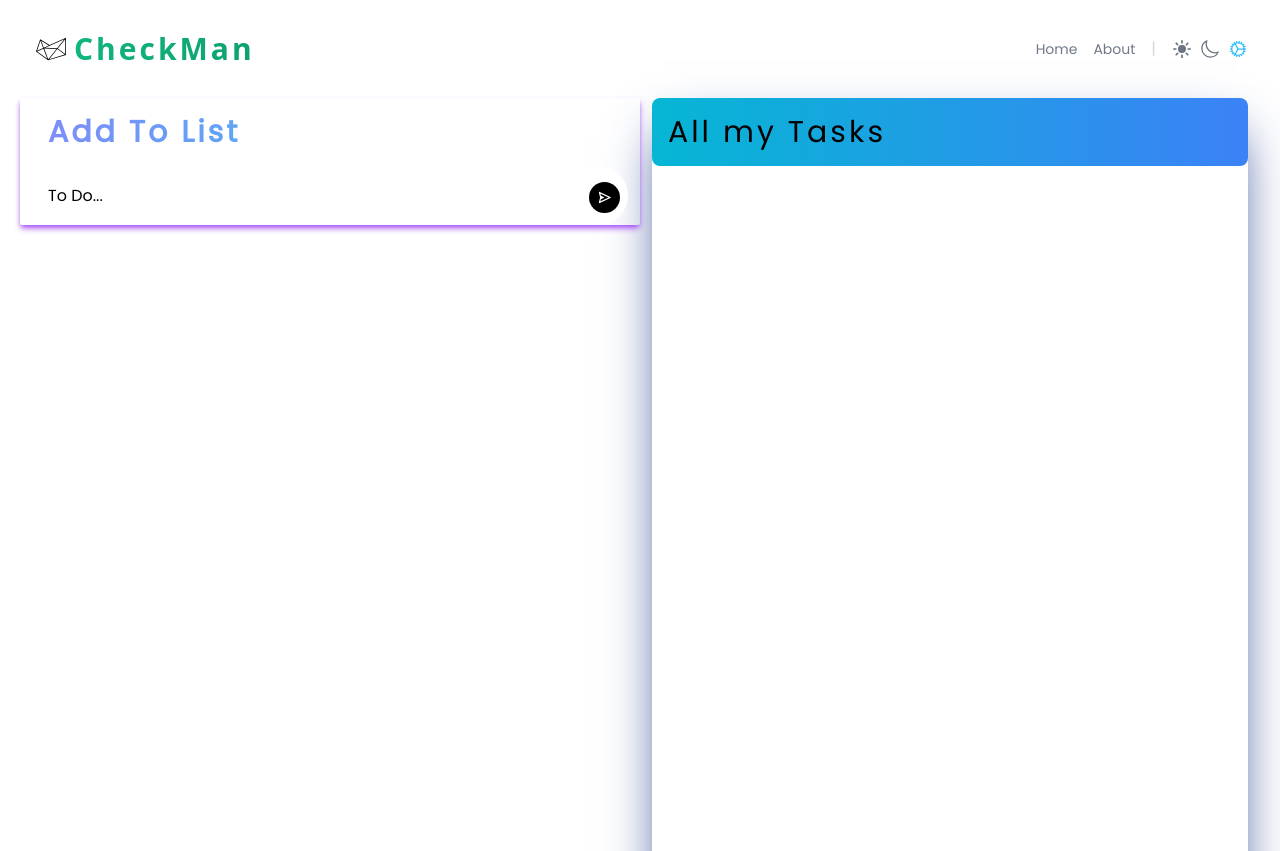
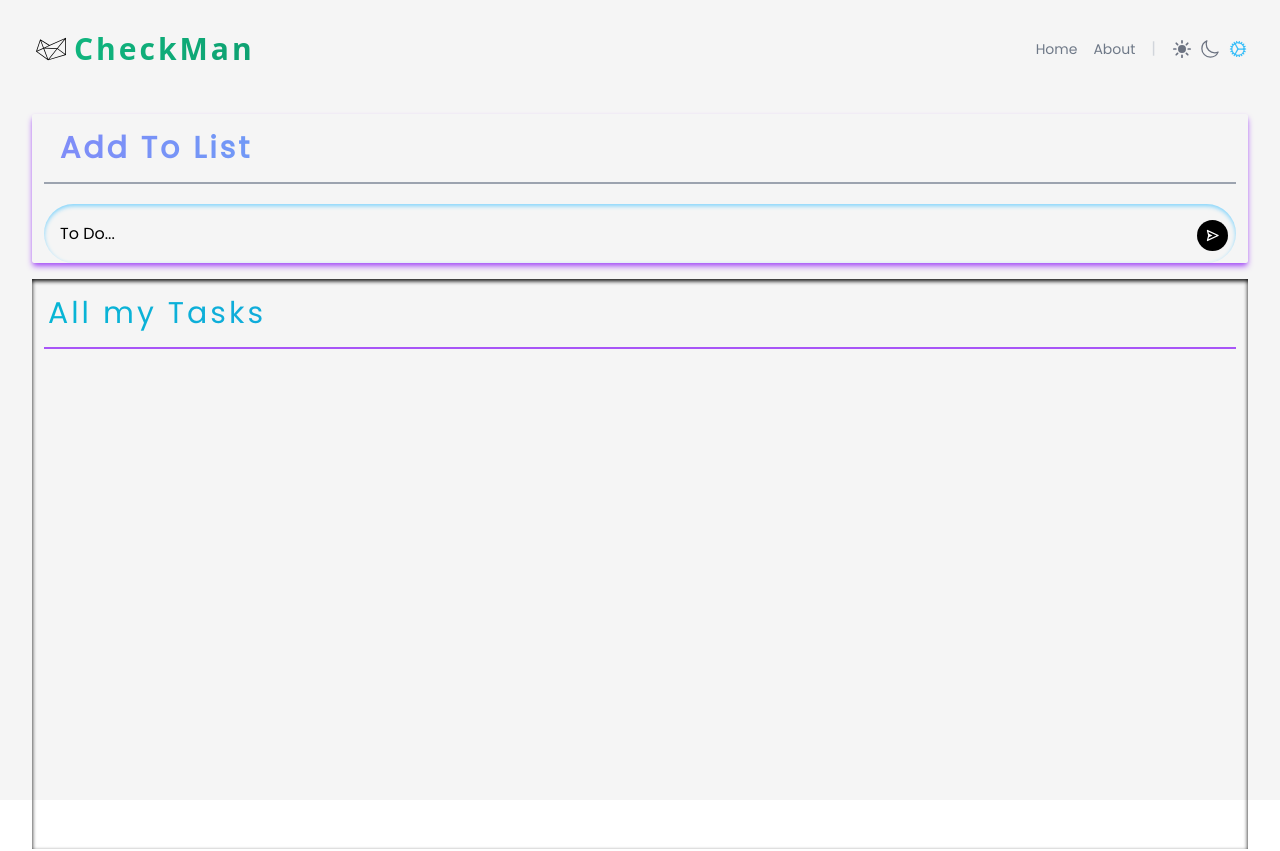
Before and after one commit to sobhanhadikhah/ChechkMan, a React (Vite) app: page / in a window 1280 px wide. Shown: the top 851 px of the page. Built offline with nearby package versions, Linux system fonts and the light colour scheme.

Commit message:
change some styles and added shadow

```diff
--- a/src/App.jsx
+++ b/src/App.jsx
@@ -17,7 +17,7 @@ const App = () => {
 
   return (
     <AnimatePresence mode="wait" >
-      <div className="h-screen dark:bg-slate-800 bg-white "
+      <div className="h-screen dark:bg-slate-800 bg-[#F5F5F5] "
       >
 
         <motion.div variants={navbarVarition} initial="hidden" animate="visible"  >
--- a/src/components/inputToDo.jsx
+++ b/src/components/inputToDo.jsx
@@ -3,14 +3,16 @@ const InputToDo = ({ handleChange, handleToAdd, text, setText }) => {
 
     return (
         <div>
-            <div className=" absolute lg:relative bottom-0 w-full px-3  shadow-md shadow-purple-500 rounded-sm " >
-                <h1 className='rounded-t-md bg-gradient-to-r from-indigo-400 to-cyan-400 bg-clip-text text-transparent tracking-widest font-extrabold p-4 text-3xl font-Poppins-Regular lg:block hidden   ' >Add To List</h1>
-                <form onSubmit={handleToAdd} onChange={handleChange} className=" shadow-gray-400 shadow-md lg:shadow-none bg-white   rounded-full flex   lg:mb-0 mb-2  " >
+            <div className=" absolute lg:relative bottom-0 w-full lg:w-auto  px-3 lg:mx-3 shadow-md shadow-purple-500 rounded-sm " >
+                <h1 className='rounded-t-md bg-gradient-to-r from-indigo-400 to-cyan-400 bg-clip-text text-transparent tracking-widest font-extrabold
+                 p-4 text-3xl font-Poppins-Regular lg:block hidden   ' >Add To List</h1>
+                <div className="border border-gray-400 mb-5 hidden lg:block shadow-inner  " />
+                <form onSubmit={handleToAdd} onChange={handleChange} className=" shadow-sky-300 shadow-inner     rounded-full flex   lg:mb-0 mb-3  " >
                     <div className='flex w-full   lg:bg-transparent  ' >
-                        <input className=' px-4    py-1 placeholder:text-black bg-transparent lg:bg-white  font-Poppins-Regular   focus:outline-none  '
+                        <input className=' px-4    py-1 placeholder:text-black bg-transparent dark:placeholder:text-white dark:text-white  font-Poppins-Regular w-full   focus:outline-none  '
                             onChange={(e) => setText(e.target.value)} placeholder='To Do...' type="text" value={text} />
                     </div>
-                    <button className='bg-black  p-2 font-Poppins-Regular rounded-full lg:block mt-4 hover:bg-slate-700 mr-2 mb-3 '  ><BiSend className="text-white" size={15} /></button>
+                    <button className='bg-black dark:bg-sky-900 p-2 font-Poppins-Regular rounded-full lg:block mt-4 hover:bg-slate-700 mr-2 mb-3 '  ><BiSend className="text-white" size={15} /></button>
                 </form>
             </div>
         </div>
--- a/src/components/listTask.jsx
+++ b/src/components/listTask.jsx
@@ -22,12 +22,14 @@ const ListTask = () => {
         console.log(staetTodo);
     }, [todo])
     return (
-        <div className='mx-3 shadow-2xl shadow-blue-900 -z-10 ' >
-            <div className='bg-gradient-to-r from-cyan-500 to-blue-500 rounded-lg ' >
+        <div className='mx-3 shadow-inner dark:shadow-2xl dark:shadow-blue-800 shadow-black -z-10 ' >
+            <div className=' rounded-lg ' >
 
-                <h1 className='text-3xl p-4 grid text-blackfont-Poppins-Regular  tracking-widest font-Poppins-Regular ' >All my Tasks</h1>
+                <h1 className='text-3xl p-4 grid text-blackfont-Poppins-Regular  tracking-widest font-Poppins-Regular bg-gradient-to-r from-cyan-500 to-blue-500
+                text-transparent bg-clip-text ' >All my Tasks</h1>
+                <div className='border mx-3  border-purple-500 ' />
             </div>
-            <div className=' h-[400px] sm:h-[300px] md:h-[500px] lg:h-[800px] my-3 md:my-0  md:ml-3  rounded-md    overflow-auto   ' >
+            <div className=' h-[350px] sm:h-[300px] md:h-[500px] lg:h-[500px] my-3 md:my-0  md:ml-3  rounded-md    overflow-auto   ' >
                 <Reorder.Group values={staetTodo} onReorder={setstaetTodo}  >
 
                     <div className='mx-3 gap-2 flex flex-col  ' >
@@ -39,9 +41,9 @@ const ListTask = () => {
 
                                     <motion.div variants={inputToDoVarition} initial="hidden" animate="visible" className='flex flex-row justify-center items-center '>
                                         <div style={{ textDecoration: todos.completed ? "line-through" : "none" }}
-                                            className='bg-slate-700  inline-flex   my-2   font-Poppins-Regular decoration-white w-full p-2 py-3 capitalize  rounded-md' >
-                                            <span className='text-white  px-2 justify-center items-center  rounded-full ' >{i + 1} -    </span>
-                                            <div className='bg-gradient-to-r from-purple-500 to-amber-400 bg-clip-text text-transparent' >{todos.text}</div>
+                                            className='dark:bg-slate-700 bg-gray-300 inline-flex   my-2   font-Poppins-Regular decoration-white w-full p-2 py-3 capitalize  rounded-md' >
+                                            <span className='dark:text-white text-black   px-2 justify-center items-center  rounded-full ' >{i + 1} -    </span>
+                                            <div className=' bg-gradient-to-r from-purple-500 to-amber-400 bg-clip-text text-transparent' >{todos.text}</div>
                                         </div>
                                         <input type='checkbox' onClick={() => handleOnToggle(todos.id)} className='bg-green-400 rounded-full ml-4  cursor-alias ' >
 
--- a/src/components/navbar.jsx
+++ b/src/components/navbar.jsx
@@ -62,7 +62,7 @@ const Navbar = ({ setTheme, theme }) => {
                 </ul>
             </motion.div>
             <div>
-                <BiMenuAltRight size={30} onClick={() => setDarkModeToggle(!darkModeToggle)} className='hover:text-green-600 text-purple-500 lg:hidden block ' />
+                <BiMenuAltRight size={30} onClick={() => setDarkModeToggle(!darkModeToggle)} className='hover:text-green-600 text-purple-500 lg:hidden block mr-3' />
             </div>
 
 
--- a/src/pages/addListPage.jsx
+++ b/src/pages/addListPage.jsx
@@ -31,12 +31,13 @@ const AddListPage = () => {
             <div className='max-w-[1240px] mx-auto   ' >
                 <div className='' >
                     {/* adding prosecering */}
-                    <div className='grid grid-cols-1 md:grid-cols-2' >
-                        <div  >
+                    <div className='grid grid-cols-1 md:grid-cols-1' >
+
+                        {/* to do listing here */}
+                        <div className='my-4' >
                             <InputToDo handleChange={handleChange} handleToAdd={handleToAdd} text={text} setText={setText} />
 
                         </div>
-                        {/* to do listing here */}
                         <motion.div variants={inputToDoVarition} initial="hidden" animate="visible" >
 
                             <ListTask />
```
